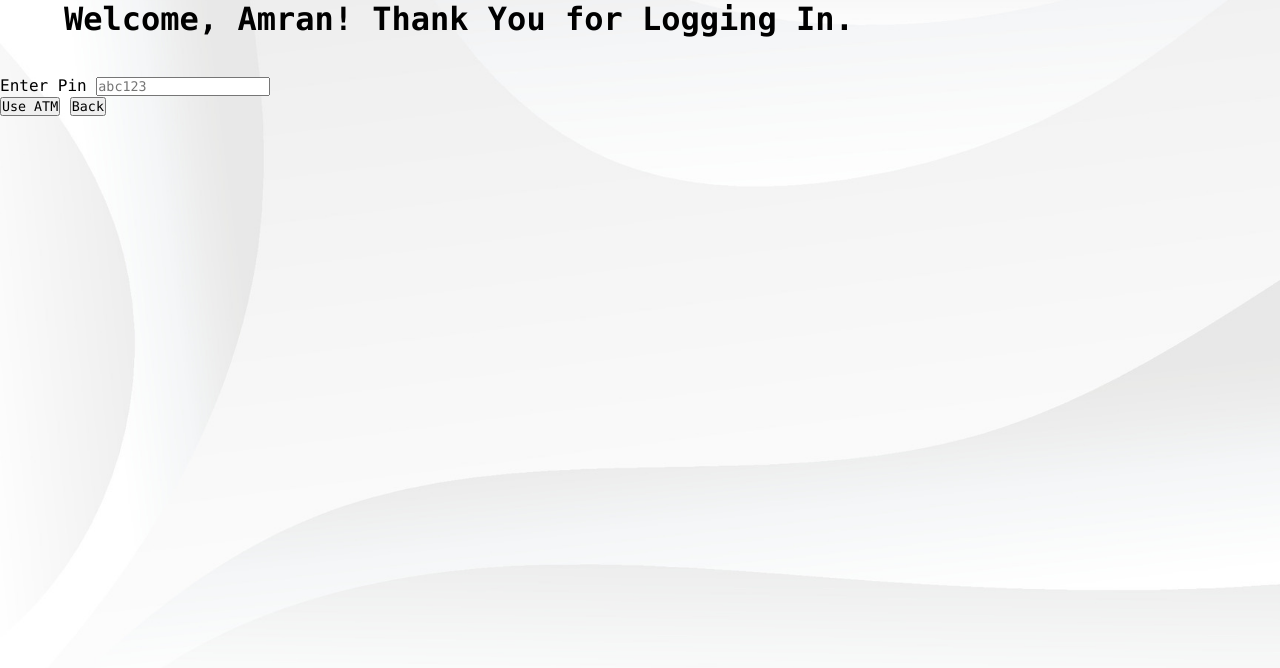
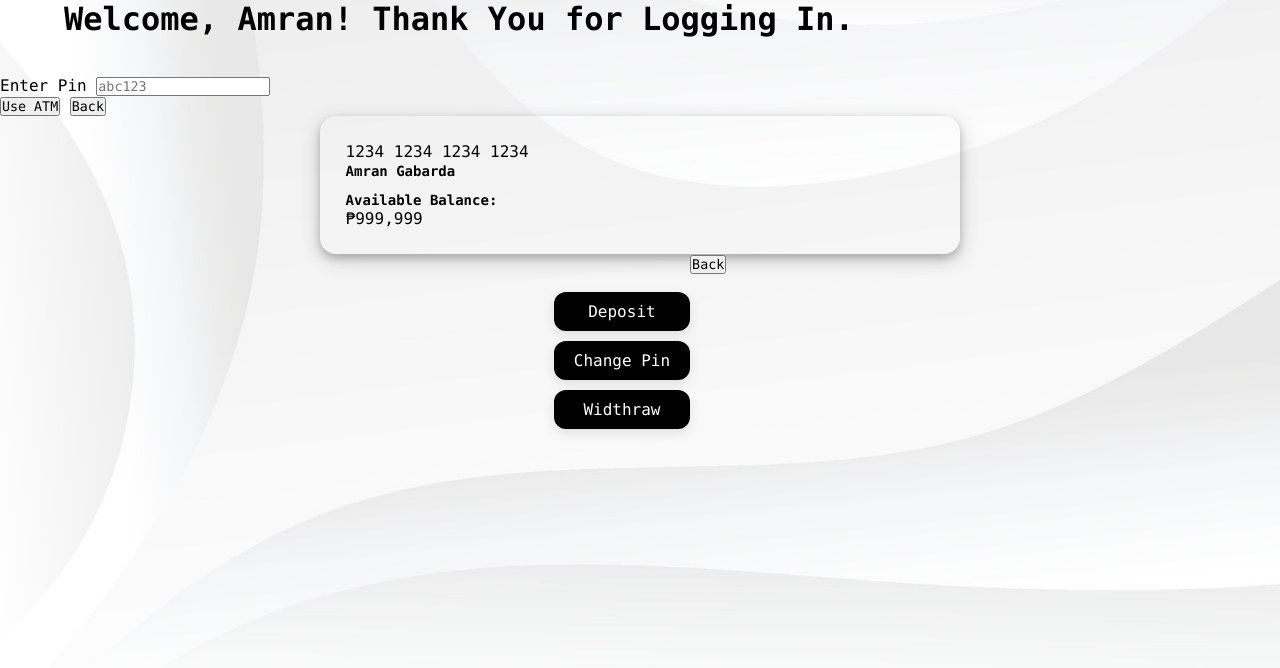
Before and after one commit to EJDonato/Bank-System-REMAKE, a Flask app: template templates/use_atm.html in a window 1280 px wide. Shown: the part 100-768 px from the top of the page. Run offline with Flask 3, Linux system fonts and the light colour scheme; the template is opened without the code that fills it, so the values that code supplies are empty.

Commit message:
Update use_atm.html

```diff
--- a/templates/use_atm.html
+++ b/templates/use_atm.html
@@ -30,4 +30,31 @@
                 <button>Use ATM</button>
                 <button>Back</button>
         </div>
+
+    <!-------------------------ATM--------------------------------------->
+    <div class="wrapper">
+        <div class="acc_infocard">
+            <div>
+                <p id="acc_num">1234 1234 1234 1234</p>
+                <label>Amran Gabarda</label>
+            </div>
+
+            <div>
+                <label for="available_bal">Available Balance: </label>
+                <p id="available_bal">₱999,999</p>
+            </div>
+        </div>
+    </div>
+        <div class="wrapper">
+            <div class="buttons">
+                <button>Deposit</button>
+                <button>Change Pin</button>
+                <button>Widthraw</button>
+            </div>
+            <div class="back-buttons">
+                <button>Back</button>
+            </div>
+        </div>
+
     </main>
+</body>
```
